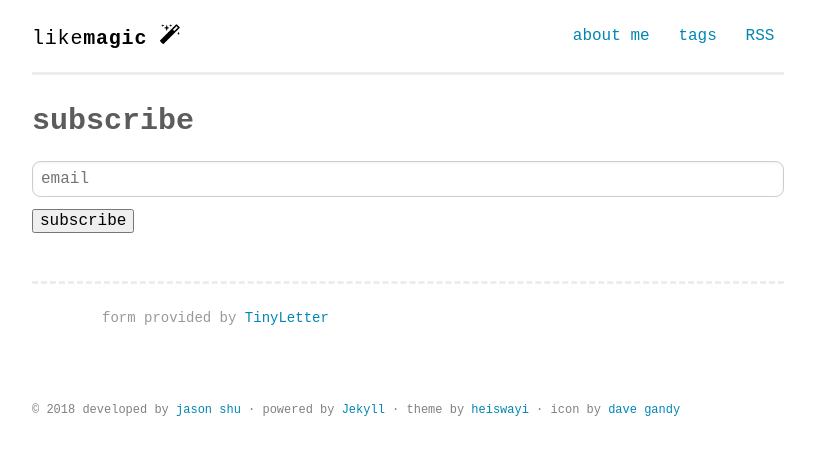
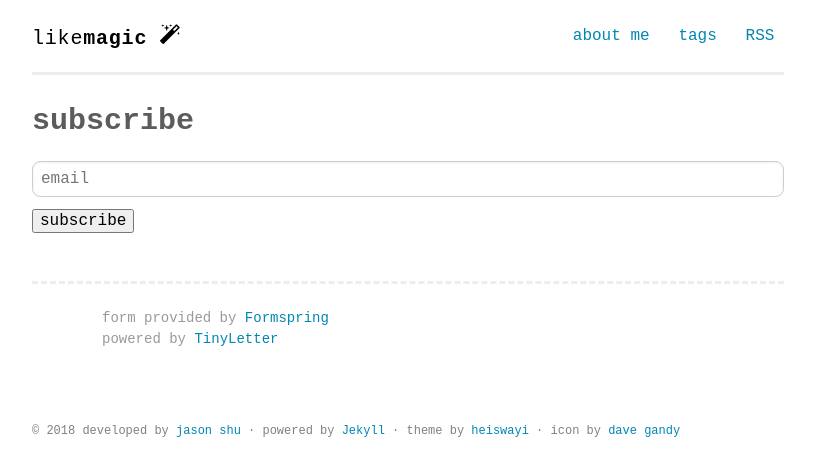
Before and after one commit to j4sonshu/likemagic, a Jekyll site: the page built from subscribe.md, in a window 1280 px wide. Shown: the top 476 px of the page, without its empty margins (232-1047 px from the left). Built offline with Jekyll 4.4.1, drawn with Linux system fonts in a browser that asks for light colours; some web fonts are replaced.

Commit message:
form buttons

```diff
--- a/subscribe.md
+++ b/subscribe.md
@@ -6,18 +6,12 @@
 
  <form style="text-align:left;" action="https://tinyletter.com/likemagic" method="post" target="_blank">
 
-  <input type="text" name="email" id="tlemail" data-behavior="placeholder" placeholder="email" required/>
-
-  <input type="hidden" value="1" name="embed"/>
-
+  <input type="email" name="email" placeholder="email" required>
   <input type="submit" value="subscribe"/>
 
   </form>
 
 <aside class="share">
-  <p>form provided by <a href="https://tinyletter.com/" target="_blank">TinyLetter</a></p>
+  <p>form provided by <a href="https://github.com/formspree/formspree" target="_blank">Formspring</a></p>
+  <p>powered by <a href="https://tinyletter.com/" target="_blank">TinyLetter</a></p>
 </aside>
-
-<script>
-
-</script>
```
Also changed, not shown: feedback.md (+2 -1 lines).
